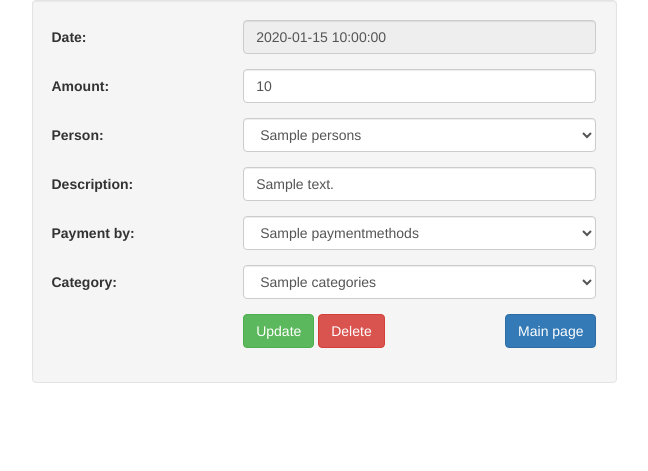
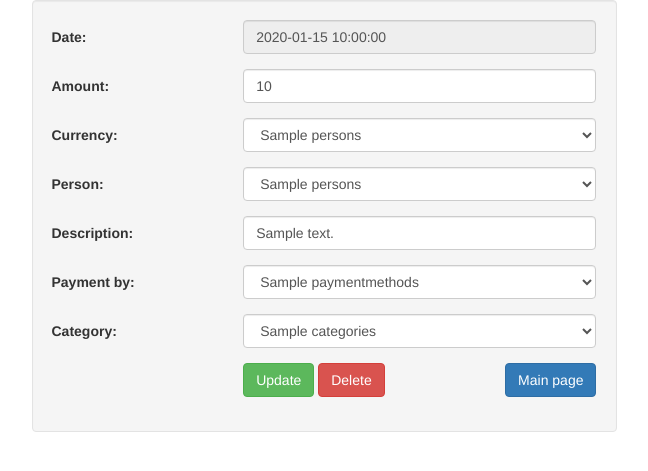
Before and after one commit to apolymen/Expenses, a CodeIgniter app: the page made by application/views/view_edit.php in a window 1280 px wide. Shown: the top 471 px of the page, without its empty margins (316-964 px from the left). Run offline with CodeIgniter, Linux system fonts and the light colour scheme; the template is opened without the code that fills it: most values are stand-ins (such as "Sample title", 1, 10 or a date in 2020).

Commit message:
Add currencies

```diff
--- a/application/views/view_edit.php
+++ b/application/views/view_edit.php
@@ -48,6 +48,19 @@
       <div class="col-lg-8 col-sm-8">
         <input type="number" step="0.001" name="amount" id="amount" placeholder="Amount (max 3 decimals)" class="form-control" value="<?php echo set_value('amount',$row->amount); ?>" />
         <span class="text-danger"><?php echo form_error('amount'); ?></span>
+      </div>
+      </div>
+      </div>
+      <div class="form-group">
+      <div class="row colbox">
+      <div class="col-lg-4 col-sm-4">
+        <label for="currency" class="control-label">Currency:</label>
+      </div>
+      <div class="col-lg-8 col-sm-8">
+        <?php
+          $attributes = 'class="form-control" id="currency"';
+          echo form_dropdown('currency',$persons,set_value('currency',$row->currency),$attributes);?>
+        <span class="text-danger"><?php echo form_error('currency'); ?></span>
       </div>
       </div>
       </div>
```
